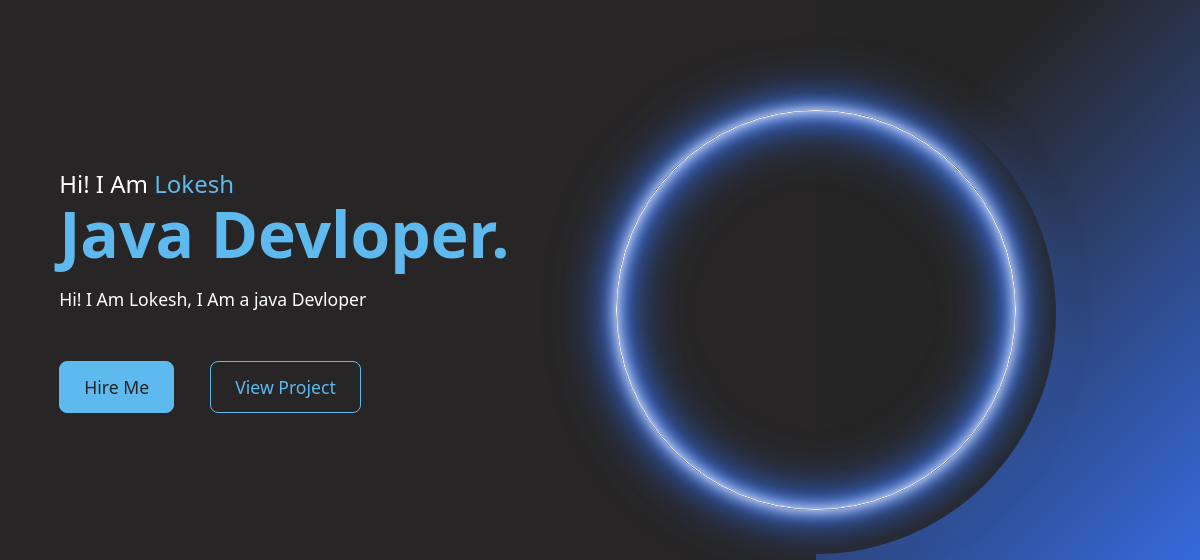
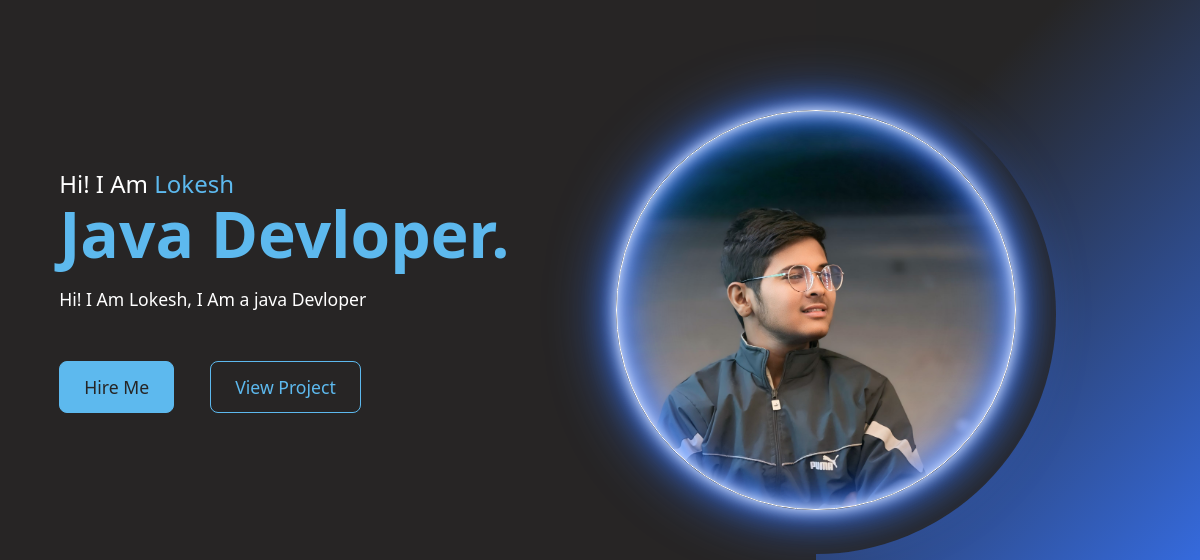
Before and after one commit to lp805581-del/lokesh, a plain HTML site: page index.html in a window 1280 px wide. Shown: the part 110-670 px from the top of the page, 80-1280 px from the left. Drawn offline with Linux system fonts and the light colour scheme; the site is published under a folder, as on GitHub Pages, so addresses that start at the root find nothing.

Commit message:
Update style.css

```diff
--- a/style.css
+++ b/style.css
@@ -140,7 +140,7 @@ padding-left: 3rem;
     width: 30rem;
 }
 .circle:nth-child(2){
-    background-image: url("/1737389464936.jpg");
+    background-image: url("1737389464936.jpg");
     background-size: 100%;
     background-repeat: no-repeat;
     width: 25rem;
```
